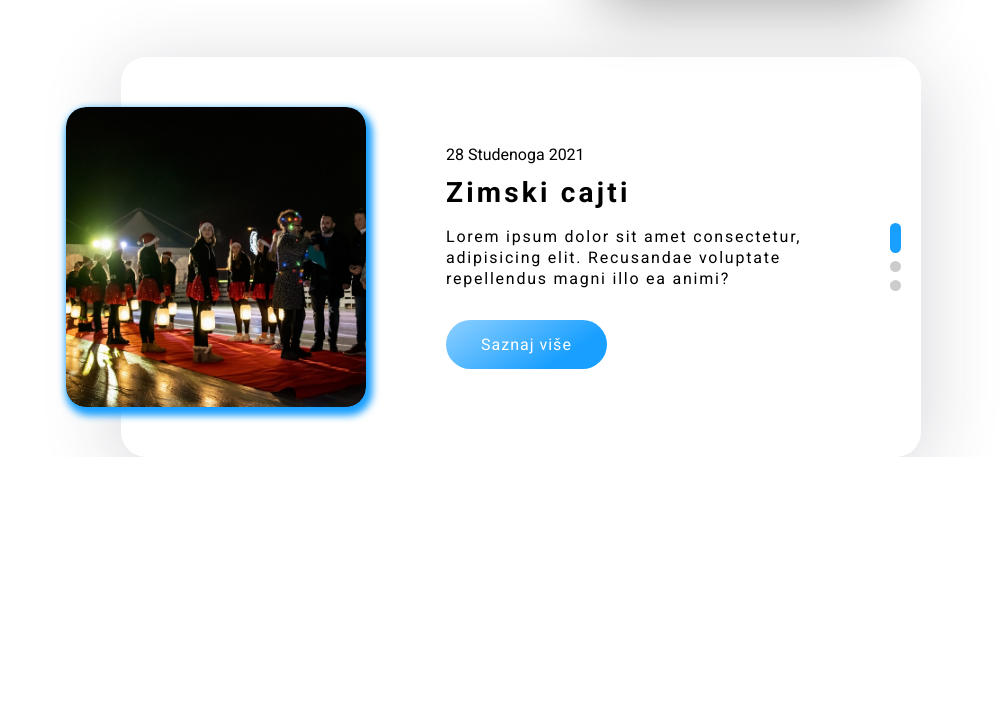
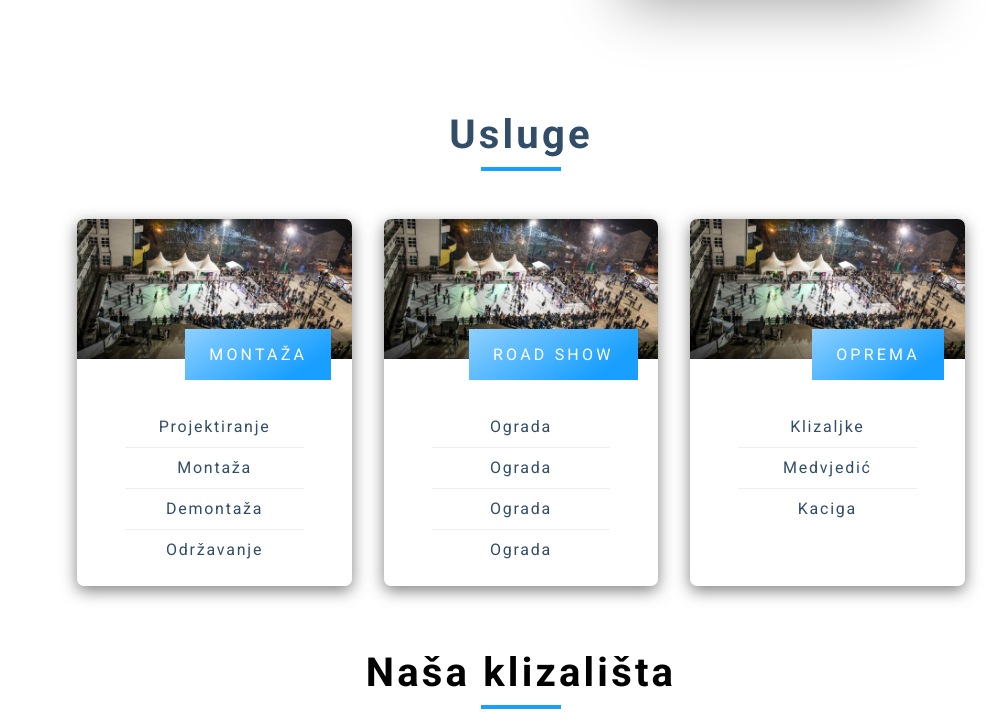
Before and after one commit to MBesednik/Skating-rink, a website: page index.html in a window 1280 px wide. Shown: the part 1353-2080 px from the top of the page, without its empty margins (119-1125 px from the left). Before the commit the page ends 1810 px from the top, so only its background shows below. Drawn offline with nearby package versions, Linux system fonts and the light colour scheme.

Commit message:
added service section

```diff
--- a/index.html
+++ b/index.html
@@ -16,6 +16,7 @@
       rel="stylesheet"
       href="https://unicons.iconscout.com/release/v4.0.0/css/line.css"
     />
+
     <title>Početna</title>
   </head>
   <body>
@@ -32,7 +33,8 @@
             <a href="#"><i class="uil uil-envelope"></i> Kontakt</a>
           </div>
         </div>
-        <i class="uil uil-apps nav-menu-btn"></i>
+
+        <i class="uil uil-bars nav-menu-btn"></i>
       </nav>
       <div class="scroll-indicator-container">
         <div class="scroll-indicator-bar"></div>
@@ -152,7 +154,7 @@
         <div class="about-container__text">
           <h3 class="heading-tertiary u-margin-bottom-small">Tko smo mi?</h3>
           <p class="paragraph">
-            Rg New Age pruža klijentima cjelokupnu uslugu – s tehničke strane od
+            Rg New Age pruža klijentima cjelokupnu uslugu, s tehničke strane od
             osmišljavanja i projektiranja klizališta i ledenih parkova, montaže,
             vođenja i održavanja do zabavno-sportske animacije i promocije
             događanja na ledu.
@@ -179,6 +181,73 @@
         </div>
       </div>
     </section>
+    <section class="service section">
+      <div class="title">
+        <h2>Usluge</h2>
+        <div class="underline"></div>
+      </div>
+      <div class="service-container">
+        <div class="service-container__card">
+          <img
+            src="./assets/images/cards-slider/klizalište-knin.jpg"
+            alt=""
+            class="service-container__card-img"
+          />
+          <h4 class="service-container__card-heading">
+            <span class="service-container__card-heading-span"> Montaža </span>
+          </h4>
+          <div class="service-container__card-text">
+            <ul>
+              <li>Projektiranje</li>
+              <li>Montaža</li>
+              <li>Demontaža</li>
+              <li>Održavanje</li>
+            </ul>
+          </div>
+        </div>
+        <div class="service-container__card">
+          <img
+            src="./assets/images/cards-slider/klizalište-knin.jpg"
+            alt=""
+            class="service-container__card-img"
+          />
+          <h4 class="service-container__card-heading">
+            <span class="service-container__card-heading-span">
+              Road show
+            </span>
+          </h4>
+          <div class="service-container__card-text">
+            <ul>
+              <li>Ograda</li>
+              <li>Ograda</li>
+              <li>Ograda</li>
+              <li>Ograda</li>
+            </ul>
+          </div>
+        </div>
+        <div class="service-container__card">
+          <img
+            src="./assets/images/cards-slider/klizalište-knin.jpg"
+            alt=""
+            class="service-container__card-img"
+          />
+          <h4 class="service-container__card-heading">
+            <span class="service-container__card-heading-span"> Oprema </span>
+          </h4>
+          <div class="service-container__card-text">
+            <ul>
+              <li>Klizaljke</li>
+              <li>Medvjedić</li>
+              <li>Kaciga</li>
+            </ul>
+          </div>
+        </div>
+      </div>
+    </section>
+    <div class="title">
+      <h2>Naša klizališta</h2>
+      <div class="underline"></div>
+    </div>
     <section class="blog-slider">
       <div class="blog-slider__wrp swiper-wrapper">
         <div class="blog-slider__item swiper-slide">
--- a/sass/components/section.scss
+++ b/sass/components/section.scss
@@ -5,7 +5,7 @@ section {
 
 .section {
   color: var(--clr-grey-3);
-  padding: 35px 200px;
+  padding: 35px 150px;
   transition: 0.3s ease;
 }
 
--- /dev/null
+++ b/sass/components/serviceCard.scss
@@ -0,0 +1,66 @@
+.service-container {
+  display: flex;
+  justify-content: center;
+  flex-direction: row;
+  flex-flow: wrap;
+
+  &__card {
+    width: 28%;
+    height: auto;
+    margin: 0 1rem;
+    border-radius: 7px;
+    box-shadow: 0 0.3rem 1rem rgba(#000, 0.5);
+
+    &-img {
+      background-size: cover;
+      width: 100%;
+      border-top-left-radius: 7px;
+      border-top-right-radius: 7px;
+    }
+
+    &-text {
+      padding: 1rem 3rem;
+
+      ul {
+        list-style-type: none;
+        text-align: center;
+
+        li {
+          padding: 0.5rem;
+        }
+
+        li:not(:last-child) {
+          border-bottom: 1px solid #eee;
+        }
+      }
+    }
+    &-heading {
+      font-weight: 300;
+      font-size: 1rem;
+      text-transform: uppercase;
+      text-align: right;
+      color: #fff;
+      position: relative;
+      top: -1rem;
+      right: -3rem;
+      width: 75%;
+
+      &-span {
+        padding: 1rem 1.5rem;
+        -webkit-box-decoration-break: clone;
+        box-decoration-break: clone;
+        background-image: linear-gradient(147deg, #8ed0ff 0%, #199fff 80%);
+      }
+    }
+  }
+
+  @media screen and (max-width: 768px) {
+    .service-container {
+      &__card {
+        display: inline-block;
+        width: 100%;
+        margin: 1rem;
+      }
+    }
+  }
+}
--- a/sass/components/sliderCard.scss
+++ b/sass/components/sliderCard.scss
@@ -4,7 +4,7 @@
   max-width: 800px;
   margin: auto;
   background: #fff;
-  box-shadow: 0px 14px 80px rgba(34, 35, 58, 0.2);
+  box-shadow: 0 0.3rem 1rem rgba(#000, 0.5);
   padding: 25px;
   border-radius: 25px;
   height: 400px;
--- a/sass/main.scss
+++ b/sass/main.scss
@@ -8,6 +8,7 @@
 @import './components/indicator.scss';
 @import './components/navigation.scss';
 @import './components/section.scss';
+@import './components/serviceCard.scss';
 @import './components/sliderCard.scss';
 @import './components/snow.scss';
 @import './components/swiper.scss';
```
Also changed, not shown: css/stylesheet.css.
